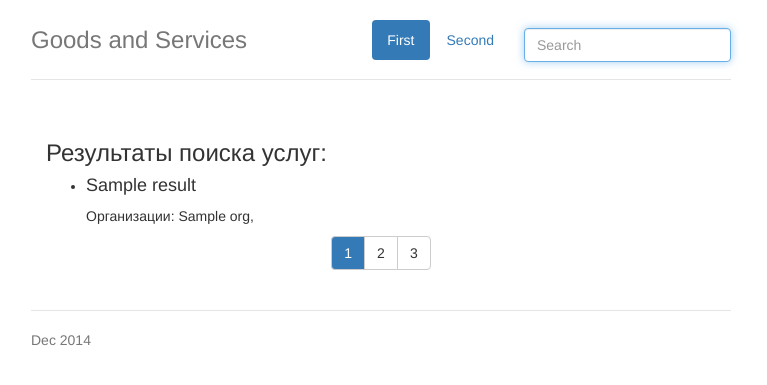
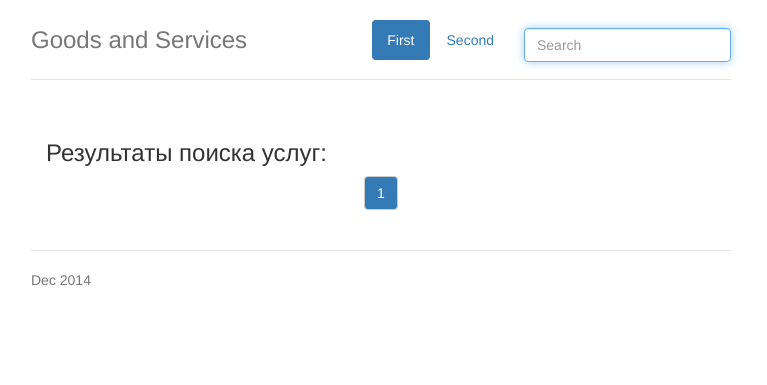
Before and after one commit to Eldar7/GoodsServices, a Django app: template OGS/templates/OGS/search.html in a window 1280 px wide. Shown: the top 385 px of the page, without its empty margins (259-1026 px from the left). Run offline with Django 3.2, Linux system fonts and the light colour scheme; the template is opened without the code that fills it: most values are stand-ins (such as "Sample title", 1, 10 or a date in 2020); some libraries are stand-ins or nearby versions.

Commit message:
js pagination

```diff
--- a/OGS/templates/OGS/search.html
+++ b/OGS/templates/OGS/search.html
@@ -24,37 +24,33 @@
                 color: #ffffff;
             }
         </style>
-        <div class="simple_tabs_section current" id="1">
+        {% for result in results %}
+        <div class="simple_tabs_section{% ifequal result.page 1 %} current"{% else %}"
+            style="display: none"{% endifequal %} id="{{ result.page }}">
             <ul>
-                {% for result in results %}
-
-                    <li><h4>{{ result }}</h4></li>
+                {% for service in result.block %}
+                    <li><h4>{{ service }}</h4></li>
                     <p>
-                        {% if result.organization_set.all %}
+                        {% if service.organization_set.all %}
                             Организации:
-                            {% for org in result.organization_set.all %}
+                            {% for org in service.organization_set.all %}
                                 {{ org }},
                             {% endfor %}
                         {% else %}
                             Нет организаций
                         {% endif %}
                     </p>
-
                 {% endfor %}
             </ul>
         </div>
-        <div class="simple_tabs_section" id="2" style="display: none">
-            2
-        </div>
-        <div class="simple_tabs_section" id="3" style="display: none">
-            3
-        </div>
+        {% endfor %}
 
         <div style="text-align: center">
             <div id="my_tabs" class="btn-group simple_tabs">
-                <a href="#1" class="tab btn btn-default current">1</a>
-                <a href="#2" class="tab btn btn-default">2</a>
-                <a href="#3" class="tab btn btn-default">3</a>
+                {% for result in results %}
+                <a href="#{{ result.page }}"
+                   class="tab btn btn-default{% ifequal result.page 1 %} current{% endifequal %}">{{ result.page }}</a>
+                {% endfor %}
             </div>
         </div>
         <script type="text/javascript">
```
Also changed, not shown: OGS/views.py (+10 -3 lines).
